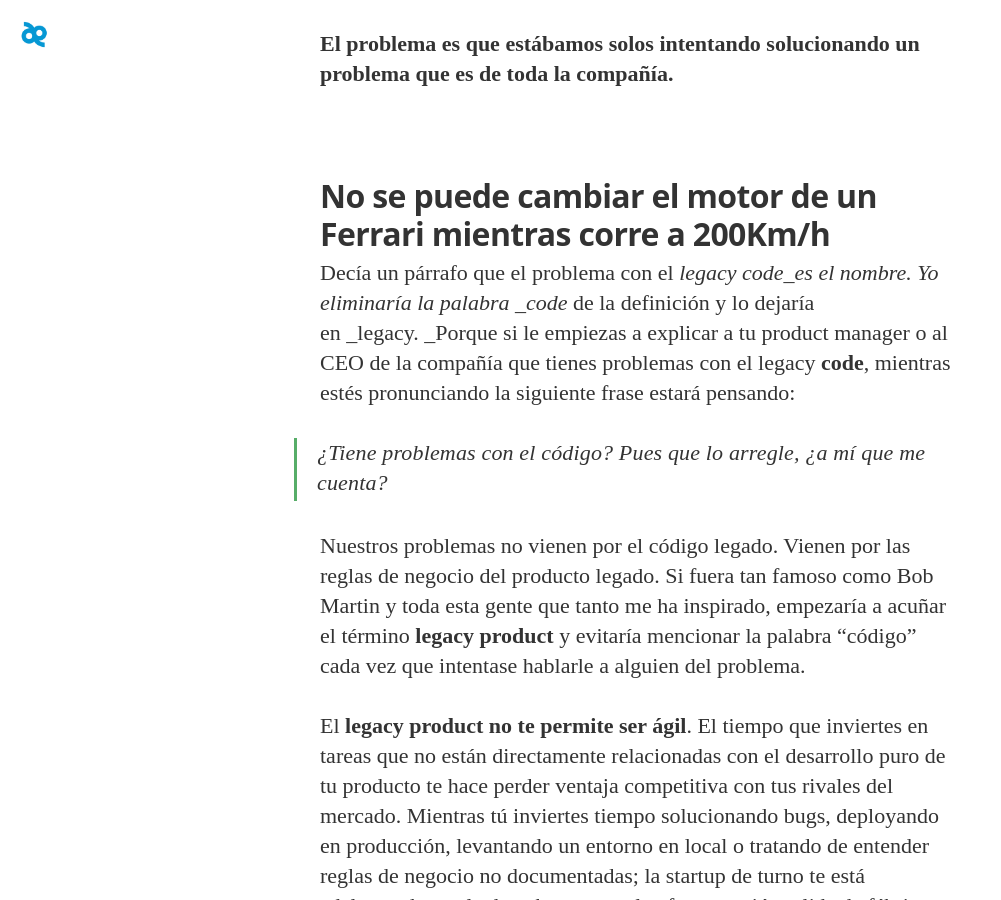
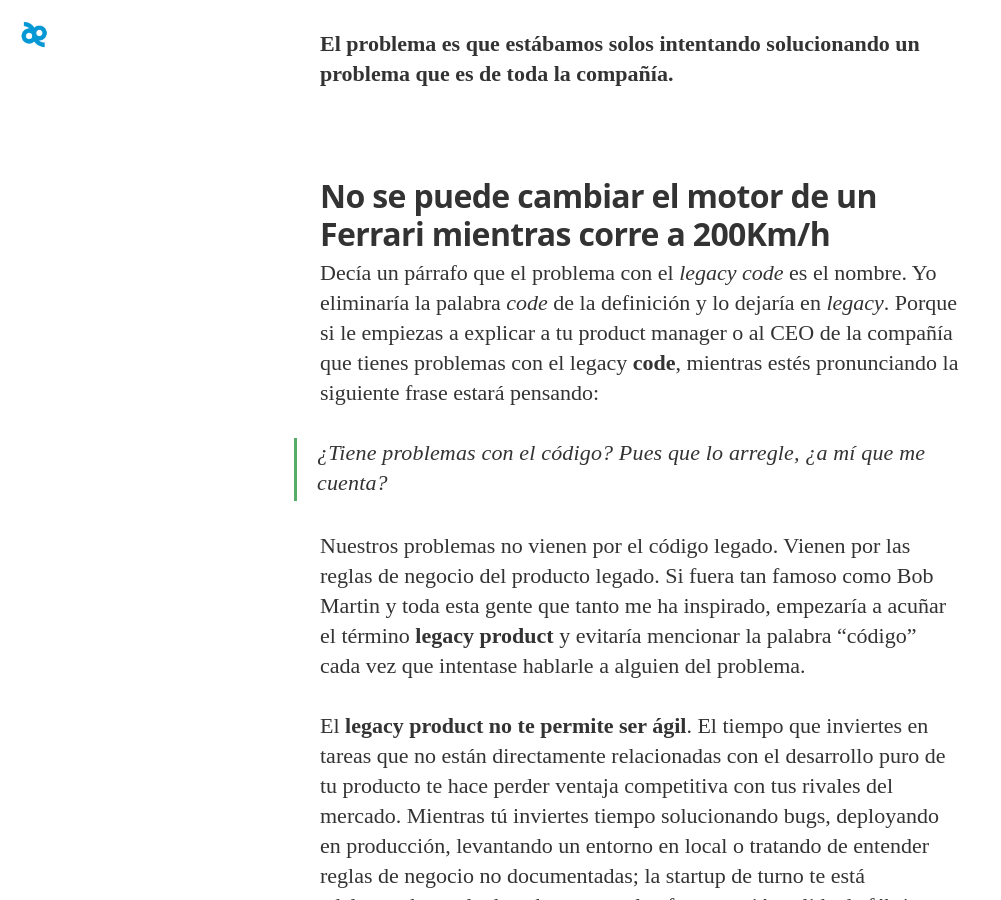
Before and after one commit to nmardones/danderu.github.com, a Jekyll site: the page built from _posts/2015-10-22-por-que-no-puedes-librarte-del-legacy-code-y-por-que-no-solo-es-culpa-tuya.markdown, in a window 1280 px wide and 900 px high, scrolled down 3589 px. Shown: the whole window, without its empty margins (0-1001 px from the left). Built offline with Jekyll 4.4.1, drawn with Linux system fonts in a browser that asks for light colours; nearby versions of some CDN libraries; some web fonts are replaced; comment, search, counter and statistics services are not loaded; some of the changed text lies outside the part shown.

```diff
--- a/_posts/2015-10-22-por-que-no-puedes-librarte-del-legacy-code-y-por-que-no-solo-es-culpa-tuya.markdown
+++ b/_posts/2015-10-22-por-que-no-puedes-librarte-del-legacy-code-y-por-que-no-solo-es-culpa-tuya.markdown
@@ -15,7 +15,7 @@ excerpt: "Si estás leyendo esto, probablemente sufres en tus carnes cada día l
 
 Si estás leyendo esto, probablemente sufres en tus carnes cada día la problemática de trabajar con código _legacy_, o código legado. Y digo que la sufres, porque eres consciente del problema, de que tiene solución y no estás cómodo con el status quo actual. Sabes que te deberías librar de ese problema pero, ¿por qué no lo haces? Déjame intentar adivinarlo: porque no puedes.
 
-El problema con el _legacy code _está en el nombre. Incluso en la definición de Michael Feathers, que seguro que habrás leído millones de veces:
+El problema con el _legacy code_ está en el nombre. Incluso en la definición de Michael Feathers, que seguro que habrás leído millones de veces:
 
 > Legacy code is code without tests
 
@@ -33,8 +33,8 @@ Y con esto, dio por terminado el día. Se grabó en video, lo colgó en su web y
 
 Llevo algo más de un año aplicando TDD a mis desarrollos sobre una plataforma que tiene más de nueve años y sobre otra de casi cinco años. Ambas tienen problemas, sobre todo de acotación de contextos, no hay _single responsibility_, no hay interfaces, acoplamiento entre lógica de negocio y presentación, código spaghetti... todo lo que te puedas imaginar y más. Seguro que te suena. En un escenario así, para cubrir de test tienes dos opciones:
 
-  1. Refactorizar a lo bestia código que no es tuyo, que no está documentado y que no está cubierto de test, incumpliendo las tres reglas de Uncle Bob.
-  2. Cubrir de tests de integración la funcionalidad básica de tu aplicación, para garantizar que, en caso de romper algo refactorizando, no sea algo demasiado importante y el core de tu negocio permanezca intacto.
+1. Refactorizar a lo bestia código que no es tuyo, que no está documentado y que no está cubierto de test, incumpliendo las tres reglas de Uncle Bob.
+2. Cubrir de tests de integración la funcionalidad básica de tu aplicación, para garantizar que, en caso de romper algo refactorizando, no sea algo demasiado importante y el core de tu negocio permanezca intacto.
 
 La opción (1) implica una inversión de tiempo de investigación y definición de arquitectura importante, porque es difícil cubrir de tests unitarios un código que no ha sido diseñado para ser testado. Difícil, pero no imposible. Aunque con ciertos límites. Si un método tiene 100 líneas de código, puedes llegar a asumir un refactoring que te puede llevar un par de días. Pero si estamos hablando de clases de 10.000 líneas de código con reglas de negocio de hace más de cinco años que no están documentadas en ninguna parte... el tiempo necesario para refactorizar eso es inasumible y vale más la pena tirarlo y hacerlo de cero.
 
@@ -52,11 +52,11 @@ Tal vez pensarás que deberíamos haber optado por la opción (1), aunque nos hu
 
 ## No se puede cambiar el motor de un Ferrari mientras corre a 200Km/h
 
-Decía un párrafo que el problema con el _legacy code_es el nombre. Yo eliminaría la palabra _code_ de la definición y lo dejaría en _legacy. _Porque si le empiezas a explicar a tu product manager o al CEO de la compañía que tienes problemas con el legacy **code**, mientras estés pronunciando la siguiente frase estará pensando:
+Decía un párrafo que el problema con el _legacy code_ es el nombre. Yo eliminaría la palabra _code_ de la definición y lo dejaría en _legacy_. Porque si le empiezas a explicar a tu product manager o al CEO de la compañía que tienes problemas con el legacy **code**, mientras estés pronunciando la siguiente frase estará pensando:
 
 > ¿Tiene problemas con el código? Pues que lo arregle, ¿a mí que me cuenta?
 
-Nuestros problemas no vienen por el código legado. Vienen por las reglas de negocio del producto legado. Si fuera tan famoso como Bob Martin y toda esta gente que tanto me ha inspirado, empezaría a acuñar el término **legacy product **y evitaría mencionar la palabra "código" cada vez que intentase hablarle a alguien del problema.
+Nuestros problemas no vienen por el código legado. Vienen por las reglas de negocio del producto legado. Si fuera tan famoso como Bob Martin y toda esta gente que tanto me ha inspirado, empezaría a acuñar el término **legacy product** y evitaría mencionar la palabra "código" cada vez que intentase hablarle a alguien del problema.
 
 El **legacy product no te permite ser ágil**. El tiempo que inviertes en tareas que no están directamente relacionadas con el desarrollo puro de tu producto te hace perder ventaja competitiva con tus rivales del mercado. Mientras tú inviertes tiempo solucionando bugs, deployando en producción, levantando un entorno en local o tratando de entender reglas de negocio no documentadas; la startup de turno te está adelantando por la derecha con su plataforma recién salida de fábrica.
 
@@ -64,7 +64,7 @@ El **legacy product** te ata a tus clientes actuales. Me he encontrado casos d
 
 El **legacy product** no te permite tomar datos. Si lo hicieras, sabrías qué funcionalidades de tu aplicación se usan y qué otras no. Dónde pierdes clientes. Qué flujos de tu aplicación no están bien pensados y hay que redefinir. Si el coste de implementación de una plataforma de medición e instrumentacación de tu producto es tan elevado que no puedes hacerlo sin miedo a romper nada, necesitas otro producto. Si no puedes probar fácilmente un cambio en la experiencia de usuario o en el diseño con un conjunto reducido de tus usuarios sin tener que hacer un pase a producción o sin la intervención de un desarrollador, necesitas otro producto.
 
-El mantenimiento de tu **legacy product **te está haciendo perder dinero. Si un ingeniero de front end no puede desarrollar sin la ayuda de un back end, estás invirtiendo más recursos de los que necesitas. ¿Cuánto tiempo dedican tus desarrolladores a tareas no directamente relacionadas con la funcionalidad que se quiere poner en producción? Tradúcelo en horas. Luego, en dinero.
+El mantenimiento de tu **legacy product** te está haciendo perder dinero. Si un ingeniero de front end no puede desarrollar sin la ayuda de un back end, estás invirtiendo más recursos de los que necesitas. ¿Cuánto tiempo dedican tus desarrolladores a tareas no directamente relacionadas con la funcionalidad que se quiere poner en producción? Tradúcelo en horas. Luego, en dinero.
 
 Todos estos problemas, no son problemas del código. Son problemas del producto y por lo tanto, de la empresa. No se puede tratar de resolver un problema del producto desde el departamento de IT mientras el departamento de producto presiona para sacar su funcionalidad nueva antes del próximo Q, el de marketing quiere su rediseño de cara a la próxima campaña de publicidad en medios y el CEO llega un día con una integración de un cliente importantísimo que se tiene que hacer para ayer.
 
@@ -76,6 +76,6 @@ Y si se hace, al menos estaría genial no poner palos en la rueda del que intent
 
 De verdad, me encantaría acuñar el término **legacy product**. Creo que libros como Clean Code deberían leérselo todas las personas de la compañía, no solo los devs que lloran sangre cada día mientras les piden explicaciones sobre por qué les cuesta tanto cambiar una plantilla de email y ponerla en producción. O sobre por qué después de cada release se tienen que invertir cuatro días solucionando bugs.
 
-Tú, como ingeniero/a de software, tienes de sobras el conocimiento necesario para diseñar una arquitectura sólida, escalable y mantenible. Bien documentada y cubierta de tests. Ya te has leído todos esos libros y practicado tus katas. Pero si no lo haces, no es porque no quieras. Tienes que encontrar la forma de hacer entender a toda la gente que te rodea que **la empresa tiene un problema **y que es responsabilidad de todos encontrar la manera de solucionarlo.
+Tú, como ingeniero/a de software, tienes de sobras el conocimiento necesario para diseñar una arquitectura sólida, escalable y mantenible. Bien documentada y cubierta de tests. Ya te has leído todos esos libros y practicado tus katas. Pero si no lo haces, no es porque no quieras. Tienes que encontrar la forma de hacer entender a toda la gente que te rodea que **la empresa tiene un problema** y que es responsabilidad de todos encontrar la manera de solucionarlo.
 
 A lo mejor, lo más sensato es dejar al Ferrari corriendo a 200Km/h mientras construyes uno nuevo que lo sustituya en un futuro. Si decidís no hacerlo, no importa. Ya lo está haciendo vuestra competencia.
```
